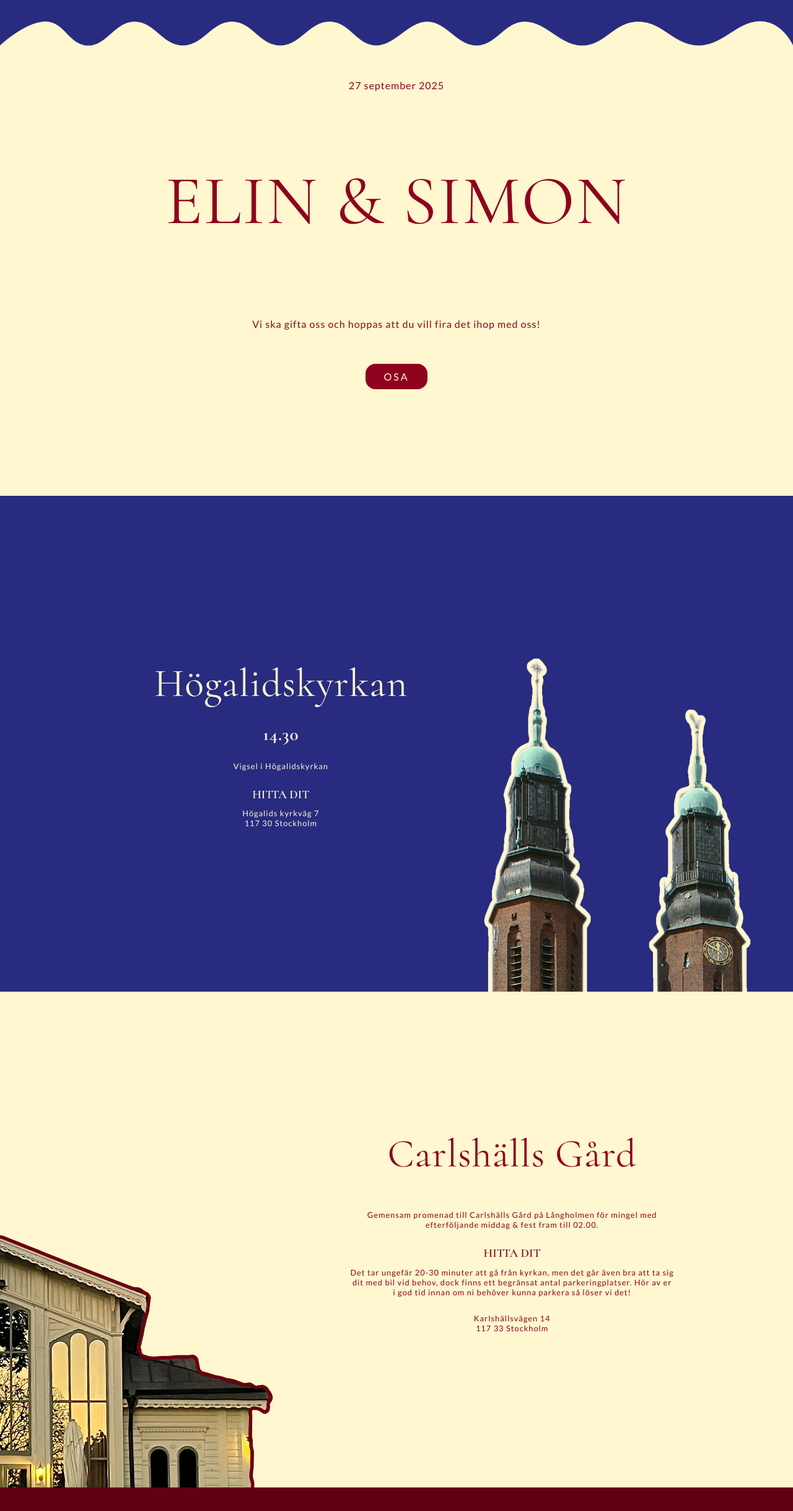
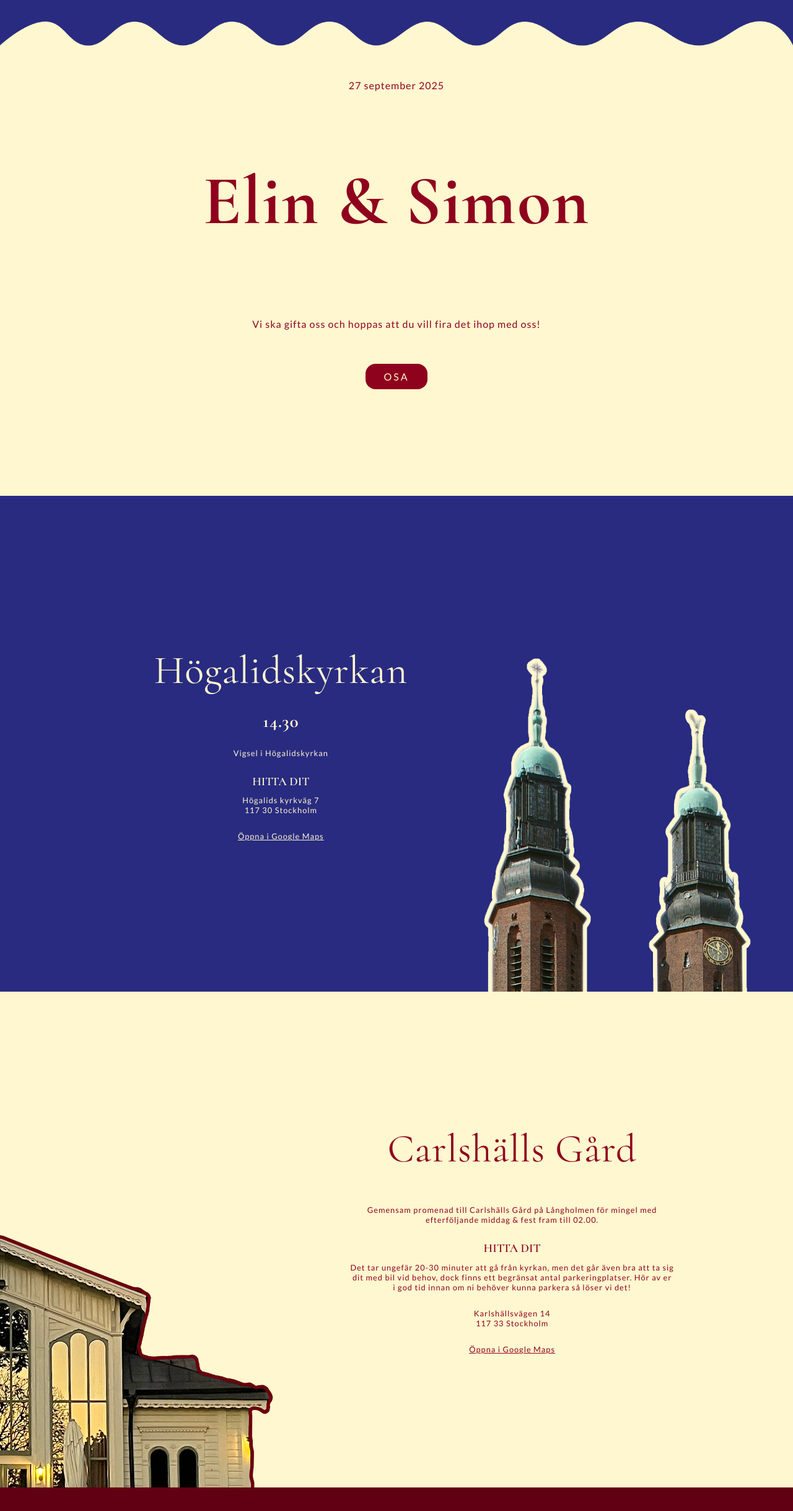
Before and after one commit to elinfors/27sept, a React (Create React App) app: page / in a window 1280 px wide. Shown: the top 2438 px of the page at 62% size. Built offline with nearby package versions, Linux system fonts and the light colour scheme; a web font is replaced by a local one.

Commit message:
link to google maps

```diff
--- a/src/App.css
+++ b/src/App.css
@@ -27,6 +27,7 @@
 .header-title-ElinSimon{
   font-size: 7em;
   font-family: "Cormorant", serif;
+  font-weight: bold;
   letter-spacing: 2px;
   color: #8F021E;
   align-items: center;
@@ -137,6 +138,7 @@
   margin-bottom: 5%;
 
 }
+
 .Section-description-light-direction{
   color: #FFF7CF;
   font-size: 0.8em;
@@ -144,6 +146,7 @@
   font-weight: 400;
   letter-spacing: 1px;
   text-align: center;
+  margin-bottom: 5%;
 }
 
 .Schedule-content{
@@ -177,6 +180,40 @@
   right: 0;
   bottom: 0;
   margin-right:5%;
+}
+.Link-div{
+  cursor: pointer;
+}
+.Church-link{
+color:#FFF7CF;
+  font-size: 0.8em;
+  font-family: "lato", serif;
+  letter-spacing: 1px;
+  cursor: pointer;
+}
+.Church-link:hover{
+    cursor: pointer;
+    color:#ded39d;
+  }
+  .Church-link:focus{
+    cursor: pointer;
+    color:#FFF7CF;
+  }
+
+.Venue-link{
+  color:#8F021E;
+  font-size: 0.8em;
+  font-family: "lato", serif;
+  letter-spacing: 1px;
+  cursor: pointer;
+}
+.Venue-link:hover{
+  cursor: pointer;
+  color:#610013;
+}
+.Venue-link:focus{
+  cursor: pointer;
+  color:#8F021E;
 }
 .Venue-content{
   background-color: #FFF7CF;
--- a/src/App.js
+++ b/src/App.js
@@ -67,7 +67,7 @@ function App() {
           27 september 2025
           </div>
         <div className="header-title-ElinSimon">
-          ELIN & SIMON
+          Elin & Simon
           </div>
           <div className="header-date-small">
           Vi ska gifta oss och hoppas att du vill fira det ihop med oss!
@@ -84,6 +84,7 @@ function App() {
             <p className="Section-description-light"> Vigsel i Högalidskyrkan</p>
             <p className='Info-title'>HITTA DIT</p>
             <p className="Section-description-light-direction"> Högalids kyrkväg 7 <br></br> 117 30 Stockholm </p>
+            <a className="Church-link" href="https://maps.app.goo.gl/hSVkbaTn2gJWiyge7" target="_blank">Öppna i Google Maps</a>
           </div>
           <div className="Schedule-image-container">
           <img className="Church-image" src={torn}></img>
@@ -100,6 +101,7 @@ function App() {
              <p className='Info-title'>HITTA DIT</p>
              <p className="Section-description-direction"> Det tar ungefär 20-30 minuter att gå från kyrkan, men det går även bra att ta sig dit med bil vid behov, dock finns ett begränsat antal parkeringplatser. Hör av er i god tid innan om ni behöver kunna parkera så löser vi det!</p>
             <p className="Section-description-direction"> Karlshällsvägen 14 <br></br> 117 33 Stockholm </p>
+            <a className="Venue-link" href="https://maps.app.goo.gl/k7GDNcBs8zuhkDyv7" target="_blank">Öppna i Google Maps</a>
           </div>
       </div>
       <div className="Info-content js-scroll">
```
